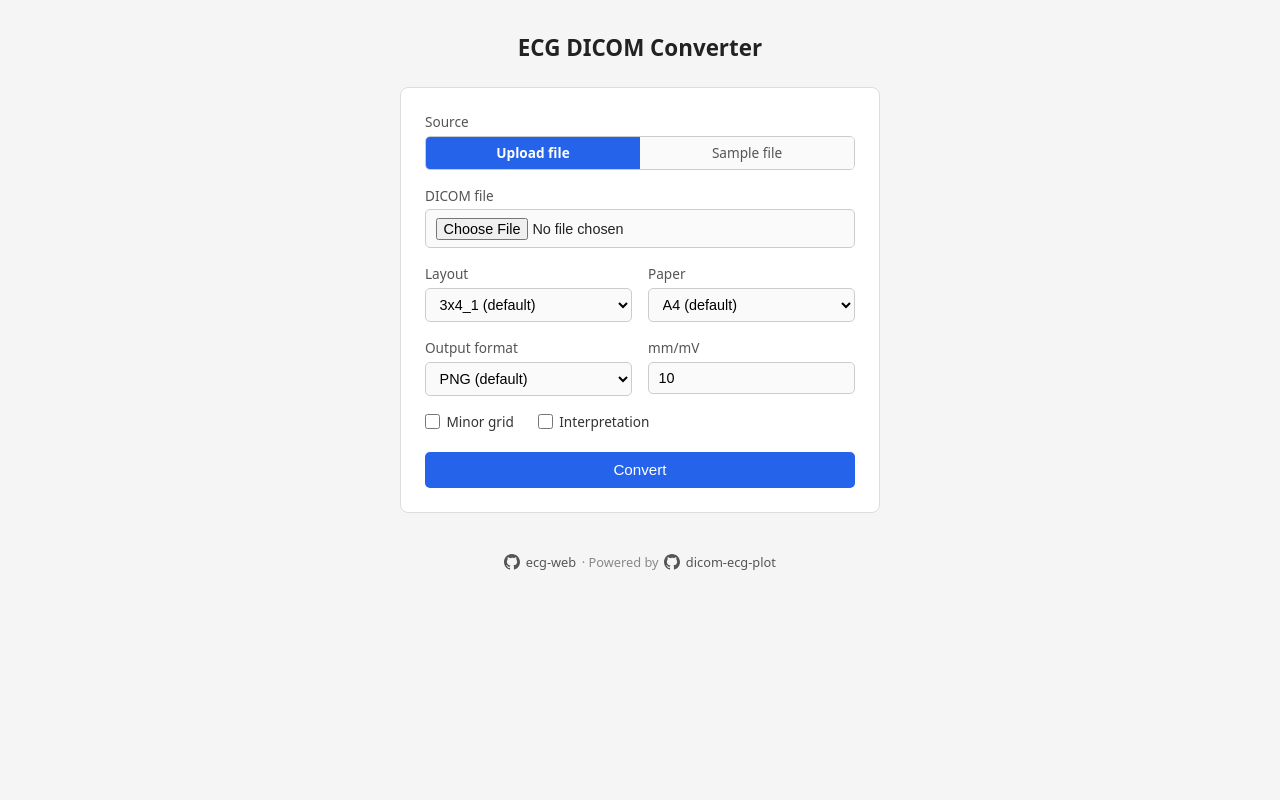
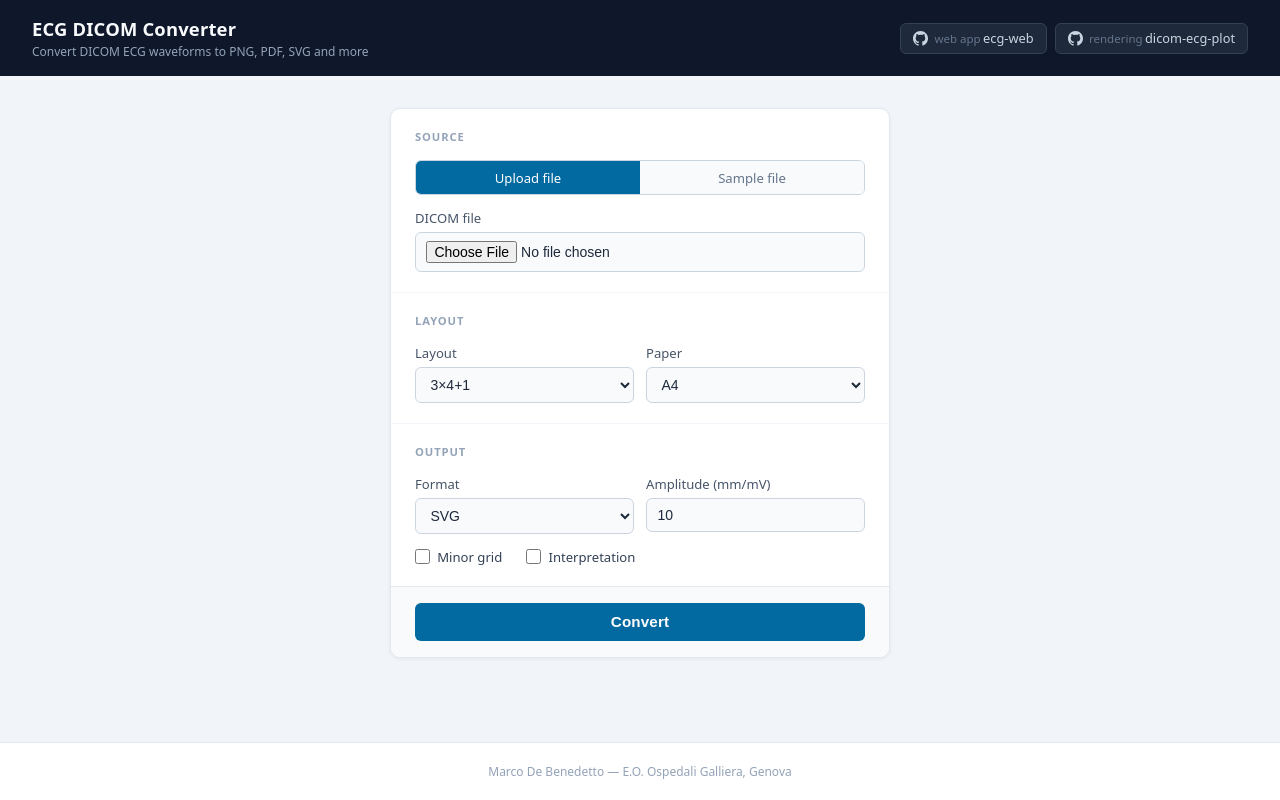
Before and after one commit to marcodebe/ecg-web, a plain HTML site: page app/static/index.html in a window 1280 px wide. Drawn offline with Linux system fonts and the light colour scheme; no server answers.

Commit message:
theme: set SVG as default format, clean up labels, validate file before submit
Co-Authored-By: Claude Sonnet 4.6 <noreply@anthropic.com>

```diff
--- a/app/static/index.html
+++ b/app/static/index.html
@@ -10,233 +10,304 @@
     *, *::before, *::after { box-sizing: border-box; margin: 0; padding: 0; }
 
     body {
-      font-family: system-ui, sans-serif;
-      background: #f5f5f5;
-      color: #222;
+      font-family: system-ui, -apple-system, sans-serif;
+      background: #f1f5f9;
+      color: #1e293b;
       min-height: 100vh;
+      display: flex;
+      flex-direction: column;
+    }
+
+    /* ── Header ─────────────────────────────────────────── */
+    header {
+      background: #0f172a;
+      color: #f8fafc;
+      padding: 1rem 2rem;
+      display: flex;
+      align-items: center;
+      justify-content: space-between;
+      gap: 1rem;
+      flex-wrap: wrap;
+    }
+
+    .header-title h1 {
+      font-size: 1.15rem;
+      font-weight: 600;
+      letter-spacing: 0.01em;
+    }
+
+    .header-title p {
+      font-size: 0.75rem;
+      color: #94a3b8;
+      margin-top: 0.15rem;
+    }
+
+    .gh-badges {
+      display: flex;
+      gap: 0.5rem;
+      flex-wrap: wrap;
+    }
+
+    .gh-badge {
+      display: inline-flex;
+      align-items: center;
+      gap: 0.4rem;
+      padding: 0.35rem 0.75rem;
+      border: 1px solid #334155;
+      border-radius: 6px;
+      font-size: 0.8rem;
+      font-weight: 500;
+      color: #cbd5e1;
+      text-decoration: none;
+      background: #1e293b;
+      transition: background 0.15s, border-color 0.15s, color 0.15s;
+      white-space: nowrap;
+    }
+
+    .gh-badge:hover {
+      background: #f8fafc;
+      border-color: #f8fafc;
+      color: #0f172a;
+    }
+
+    .gh-badge svg { flex-shrink: 0; }
+
+    .gh-badge .badge-label {
+      color: #64748b;
+      font-weight: 400;
+      font-size: 0.72rem;
+      margin-right: 0.15rem;
+    }
+
+    /* ── Main layout ─────────────────────────────────────── */
+    main {
+      flex: 1;
       display: flex;
       flex-direction: column;
       align-items: center;
       padding: 2rem 1rem;
+      gap: 1.5rem;
     }
 
-    h1 { font-size: 1.4rem; font-weight: 600; margin-bottom: 1.5rem; }
-
+    /* ── Form card ───────────────────────────────────────── */
     form {
       background: #fff;
-      border: 1px solid #ddd;
-      border-radius: 8px;
-      padding: 1.5rem;
+      border: 1px solid #e2e8f0;
+      border-radius: 10px;
+      box-shadow: 0 1px 4px rgba(0,0,0,.06);
+      padding: 0;
       width: 100%;
-      max-width: 480px;
+      max-width: 500px;
+      overflow: hidden;
+    }
+
+    .form-section {
+      padding: 1.25rem 1.5rem;
       display: flex;
       flex-direction: column;
-      gap: 1rem;
+      gap: 0.9rem;
     }
 
-    label { font-size: 0.85rem; font-weight: 500; color: #555; display: block; margin-bottom: 0.3rem; }
+    .form-section + .form-section {
+      border-top: 1px solid #f1f5f9;
+    }
+
+    .section-title {
+      font-size: 0.7rem;
+      font-weight: 600;
+      text-transform: uppercase;
+      letter-spacing: 0.08em;
+      color: #94a3b8;
+      margin-bottom: 0.1rem;
+    }
+
+    label {
+      font-size: 0.82rem;
+      font-weight: 500;
+      color: #475569;
+      display: block;
+      margin-bottom: 0.3rem;
+    }
 
     input[type="number"],
     input[type="file"],
     select {
       width: 100%;
-      padding: 0.45rem 0.6rem;
-      border: 1px solid #ccc;
-      border-radius: 5px;
-      font-size: 0.9rem;
-      background: #fafafa;
+      padding: 0.5rem 0.65rem;
+      border: 1px solid #cbd5e1;
+      border-radius: 6px;
+      font-size: 0.875rem;
+      background: #f8fafc;
+      color: #1e293b;
+      transition: border-color 0.15s, box-shadow 0.15s;
     }
 
-    .row { display: flex; gap: 1rem; }
-    .row > div { flex: 1; }
+    input[type="number"]:focus,
+    input[type="file"]:focus,
+    select:focus {
+      outline: none;
+      border-color: #0369a1;
+      box-shadow: 0 0 0 3px rgba(3,105,161,.12);
+      background: #fff;
+    }
 
-    .checks { display: flex; gap: 1.5rem; }
-    .checks label { display: flex; align-items: center; gap: 0.4rem; font-weight: 400; color: #333; cursor: pointer; }
-    .checks input[type="checkbox"] { width: 15px; height: 15px; cursor: pointer; }
+    .row { display: flex; gap: 0.75rem; }
+    .row > div { flex: 1; min-width: 0; }
 
     /* Source toggle */
     .source-tabs {
       display: flex;
-      border: 1px solid #ccc;
-      border-radius: 5px;
+      border: 1px solid #cbd5e1;
+      border-radius: 6px;
       overflow: hidden;
-      font-size: 0.85rem;
+      font-size: 0.82rem;
     }
+
+    .source-tabs input[type="radio"] { display: none; }
+
     .source-tabs label {
       flex: 1;
       text-align: center;
-      padding: 0.4rem;
+      padding: 0.45rem;
       cursor: pointer;
-      color: #555;
+      color: #64748b;
       margin: 0;
-      background: #fafafa;
+      background: #f8fafc;
+      transition: background 0.15s, color 0.15s;
+      font-weight: 500;
+    }
+
+    .source-tabs input[type="radio"]:checked + label {
+      background: #0369a1;
+      color: #fff;
+    }
+
+    /* Checkboxes */
+    .checks {
+      display: flex;
+      gap: 1.5rem;
+    }
+
+    .checks label {
+      display: flex;
+      align-items: center;
+      gap: 0.45rem;
+      font-weight: 400;
+      color: #334155;
+      cursor: pointer;
+      margin: 0;
+    }
+
+    .checks input[type="checkbox"] {
+      width: 15px;
+      height: 15px;
+      accent-color: #0369a1;
+      cursor: pointer;
+    }
+
+    /* Submit */
+    .form-footer {
+      padding: 1rem 1.5rem;
+      background: #f8fafc;
+      border-top: 1px solid #e2e8f0;
+    }
+
+    button[type="submit"] {
+      width: 100%;
+      padding: 0.65rem;
+      background: #0369a1;
+      color: #fff;
       border: none;
+      border-radius: 6px;
+      font-size: 0.95rem;
+      font-weight: 600;
+      cursor: pointer;
+      letter-spacing: 0.01em;
       transition: background 0.15s;
     }
-    .source-tabs input[type="radio"] { display: none; }
-    .source-tabs input[type="radio"]:checked + label {
-      background: #2563eb;
-      color: #fff;
-      font-weight: 600;
+
+    button[type="submit"]:hover:not(:disabled) { background: #0284c7; }
+    button[type="submit"]:disabled { background: #7dd3fc; cursor: default; }
+
+    /* ── Error ───────────────────────────────────────────── */
+    #error {
+      padding: 0.75rem 1rem;
+      background: #fef2f2;
+      border: 1px solid #fca5a5;
+      border-radius: 8px;
+      color: #b91c1c;
+      font-size: 0.875rem;
+      display: none;
+      width: 100%;
+      max-width: 500px;
     }
 
-    #sample-section select:disabled { color: #aaa; }
-
-    button[type="submit"] {
-      padding: 0.6rem;
-      background: #2563eb;
-      color: #fff;
-      border: none;
-      border-radius: 5px;
-      font-size: 0.95rem;
-      font-weight: 500;
-      cursor: pointer;
-    }
-    button[type="submit"]:disabled { background: #93c5fd; cursor: default; }
-    button[type="submit"]:hover:not(:disabled) { background: #1d4ed8; }
-
+    /* ── Result ──────────────────────────────────────────── */
     #result {
-      margin-top: 1.5rem;
       width: 100%;
       max-width: 960px;
       display: none;
+      background: #fff;
+      border: 1px solid #e2e8f0;
+      border-radius: 10px;
+      box-shadow: 0 1px 4px rgba(0,0,0,.06);
+      overflow: hidden;
     }
+
+    #result-toolbar {
+      display: flex;
+      align-items: center;
+      justify-content: space-between;
+      padding: 0.65rem 1rem;
+      background: #f8fafc;
+      border-bottom: 1px solid #e2e8f0;
+      font-size: 0.8rem;
+      color: #64748b;
+    }
+
+    #download-link {
+      display: inline-flex;
+      align-items: center;
+      gap: 0.3rem;
+      padding: 0.3rem 0.75rem;
+      background: #0369a1;
+      color: #fff;
+      border-radius: 5px;
+      text-decoration: none;
+      font-size: 0.8rem;
+      font-weight: 500;
+      transition: background 0.15s;
+    }
+
+    #download-link:hover { background: #0284c7; }
 
     #result img {
       width: 100%;
-      border: 1px solid #ddd;
-      border-radius: 6px;
+      display: block;
       background: #fff;
     }
 
-    #download-link {
-      display: inline-block;
-      margin-top: 0.5rem;
-      font-size: 0.85rem;
-      color: #2563eb;
-      text-decoration: none;
+    /* ── Footer ──────────────────────────────────────────── */
+    footer {
+      text-align: center;
+      padding: 1.25rem;
+      font-size: 0.75rem;
+      color: #94a3b8;
+      border-top: 1px solid #e2e8f0;
+      background: #fff;
     }
-    #download-link:hover { text-decoration: underline; }
-
-    #error {
-      margin-top: 1rem;
-      padding: 0.75rem 1rem;
-      background: #fef2f2;
-      border: 1px solid #fca5a5;
-      border-radius: 6px;
-      color: #b91c1c;
-      font-size: 0.875rem;
-      display: none;
-      max-width: 480px;
-      width: 100%;
-    }
-
-    footer {
-      margin-top: 2.5rem;
-      font-size: 0.8rem;
-      color: #888;
-      display: flex;
-      align-items: center;
-      gap: 0.35rem;
-    }
-
-    footer a {
-      display: inline-flex;
-      align-items: center;
-      gap: 0.35rem;
-      color: #555;
-      text-decoration: none;
-    }
-
-    footer a:hover { color: #111; }
-
-    footer svg { display: block; }
   </style>
 </head>
 <body>
 
+<header>
+  <div class="header-title">
     <h1>ECG DICOM Converter</h1>
-
-<form id="ecg-form">
-
-  <!-- Selezione sorgente -->
-  <div>
-    <label>Source</label>
-    <div class="source-tabs">
-      <input type="radio" name="source" id="src-upload" value="upload" checked>
-      <label for="src-upload">Upload file</label>
-      <input type="radio" name="source" id="src-sample" value="sample">
-      <label for="src-sample">Sample file</label>
+    <p>Convert DICOM ECG waveforms to PNG, PDF, SVG and more</p>
   </div>
-  </div>
-
-  <div id="upload-section">
-    <label for="file">DICOM file</label>
-    <input type="file" id="file" accept=".dcm">
-  </div>
-
-  <div id="sample-section" style="display:none">
-    <label for="sample">Sample file</label>
-    <select id="sample" disabled>
-      <option value="">Loading…</option>
-    </select>
-  </div>
-
-  <div class="row">
-    <div>
-      <label for="layout">Layout</label>
-      <select id="layout">
-        <option value="3x4_1">3x4_1 (default)</option>
-        <option value="3x4">3x4</option>
-        <option value="6x2">6x2</option>
-        <option value="12x1">12x1</option>
-      </select>
-    </div>
-    <div>
-      <label for="paper">Paper</label>
-      <select id="paper">
-        <option value="a4">A4 (default)</option>
-        <option value="letter">Letter</option>
-      </select>
-    </div>
-  </div>
-
-  <div class="row">
-    <div>
-      <label for="format">Output format</label>
-      <select id="format">
-        <option value="png">PNG (default)</option>
-        <option value="pdf">PDF</option>
-        <option value="svg">SVG</option>
-        <option value="tiff">TIFF</option>
-        <option value="jpg">JPEG</option>
-        <option value="eps">EPS</option>
-      </select>
-    </div>
-    <div>
-      <label for="mm-mv">mm/mV</label>
-      <input type="number" id="mm-mv" value="10" min="1" max="50" step="0.5">
-    </div>
-  </div>
-
-  <div class="checks">
-    <label><input type="checkbox" id="minor-grid"> Minor grid</label>
-    <label><input type="checkbox" id="interpretation"> Interpretation</label>
-  </div>
-
-  <button type="submit">Convert</button>
-</form>
-
-<div id="error"></div>
-
-<div id="result">
-  <img id="result-img" alt="ECG output" style="display:none">
-  <a id="download-link" download>Download</a>
-</div>
-
-<footer>
-  <a href="https://github.com/marcodebe/ecg-web" target="_blank" rel="noopener">
-    <svg xmlns="http://www.w3.org/2000/svg" width="16" height="16" viewBox="0 0 24 24" fill="currentColor" aria-hidden="true">
+  <div class="gh-badges">
+    <a class="gh-badge" href="https://github.com/marcodebe/ecg-web" target="_blank" rel="noopener">
+      <svg xmlns="http://www.w3.org/2000/svg" width="15" height="15" viewBox="0 0 24 24" fill="currentColor" aria-hidden="true">
         <path d="M12 0C5.37 0 0 5.37 0 12c0 5.3 3.438 9.8 8.205 11.385.6.113.82-.258.82-.577
                  0-.285-.01-1.04-.015-2.04-3.338.724-4.042-1.61-4.042-1.61-.546-1.385-1.335-1.755-1.335-1.755
                  -1.087-.744.084-.729.084-.729 1.205.084 1.838 1.236 1.838 1.236 1.07 1.835 2.809 1.305
@@ -248,11 +319,10 @@
                  0 1.606-.015 2.896-.015 3.286 0 .315.21.69.825.57C20.565 21.795 24 17.295 24 12
                  c0-6.63-5.37-12-12-12z"/>
       </svg>
-    ecg-web
+      <span><span class="badge-label">web app</span>ecg-web</span>
     </a>
-  · Powered by
-  <a href="https://github.com/marcodebe/dicom-ecg-plot" target="_blank" rel="noopener">
-    <svg xmlns="http://www.w3.org/2000/svg" width="16" height="16" viewBox="0 0 24 24" fill="currentColor" aria-hidden="true">
+    <a class="gh-badge" href="https://github.com/marcodebe/dicom-ecg-plot" target="_blank" rel="noopener">
+      <svg xmlns="http://www.w3.org/2000/svg" width="15" height="15" viewBox="0 0 24 24" fill="currentColor" aria-hidden="true">
         <path d="M12 0C5.37 0 0 5.37 0 12c0 5.3 3.438 9.8 8.205 11.385.6.113.82-.258.82-.577
                  0-.285-.01-1.04-.015-2.04-3.338.724-4.042-1.61-4.042-1.61-.546-1.385-1.335-1.755-1.335-1.755
                  -1.087-.744.084-.729.084-.729 1.205.084 1.838 1.236 1.838 1.236 1.07 1.835 2.809 1.305
@@ -264,14 +334,115 @@
                  0 1.606-.015 2.896-.015 3.286 0 .315.21.69.825.57C20.565 21.795 24 17.295 24 12
                  c0-6.63-5.37-12-12-12z"/>
       </svg>
-    dicom-ecg-plot
+      <span><span class="badge-label">rendering</span>dicom-ecg-plot</span>
     </a>
+  </div>
+</header>
+
+<main>
+
+  <form id="ecg-form">
+
+    <div class="form-section">
+      <div class="section-title">Source</div>
+      <div class="source-tabs">
+        <input type="radio" name="source" id="src-upload" value="upload" checked>
+        <label for="src-upload">Upload file</label>
+        <input type="radio" name="source" id="src-sample" value="sample">
+        <label for="src-sample">Sample file</label>
+      </div>
+      <div id="upload-section">
+        <label for="file">DICOM file</label>
+        <input type="file" id="file" accept=".dcm">
+      </div>
+      <div id="sample-section" style="display:none">
+        <label for="sample">Sample file</label>
+        <select id="sample" disabled>
+          <option value="">Loading…</option>
+        </select>
+      </div>
+    </div>
+
+    <div class="form-section">
+      <div class="section-title">Layout</div>
+      <div class="row">
+        <div>
+          <label for="layout">Layout</label>
+          <select id="layout">
+            <option value="3x4_1">3×4+1</option>
+            <option value="3x4">3×4</option>
+            <option value="6x2">6×2</option>
+            <option value="12x1">12×1</option>
+          </select>
+        </div>
+        <div>
+          <label for="paper">Paper</label>
+          <select id="paper">
+            <option value="a4">A4</option>
+            <option value="letter">Letter</option>
+          </select>
+        </div>
+      </div>
+    </div>
+
+    <div class="form-section">
+      <div class="section-title">Output</div>
+      <div class="row">
+        <div>
+          <label for="format">Format</label>
+          <select id="format">
+            <option value="png">PNG</option>
+            <option value="pdf">PDF</option>
+            <option value="svg" selected>SVG</option>
+            <option value="tiff">TIFF</option>
+            <option value="jpg">JPEG</option>
+            <option value="eps">EPS</option>
+          </select>
+        </div>
+        <div>
+          <label for="mm-mv">Amplitude (mm/mV)</label>
+          <input type="number" id="mm-mv" value="10" min="1" max="50" step="0.5">
+        </div>
+      </div>
+      <div class="checks">
+        <label><input type="checkbox" id="minor-grid"> Minor grid</label>
+        <label><input type="checkbox" id="interpretation"> Interpretation</label>
+      </div>
+    </div>
+
+    <div class="form-footer">
+      <button type="submit">Convert</button>
+    </div>
+
+  </form>
+
+  <div id="error"></div>
+
+  <div id="result">
+    <div id="result-toolbar">
+      <span>Result</span>
+      <a id="download-link" download>
+        <svg xmlns="http://www.w3.org/2000/svg" width="13" height="13" viewBox="0 0 24 24" fill="none"
+             stroke="currentColor" stroke-width="2.5" stroke-linecap="round" stroke-linejoin="round">
+          <path d="M21 15v4a2 2 0 0 1-2 2H5a2 2 0 0 1-2-2v-4"/>
+          <polyline points="7 10 12 15 17 10"/>
+          <line x1="12" y1="15" x2="12" y2="3"/>
+        </svg>
+        Download
+      </a>
+    </div>
+    <img id="result-img" alt="ECG output" style="display:none">
+  </div>
+
+</main>
+
+<footer>
+  Marco De Benedetto &mdash; E.O. Ospedali Galliera, Genova
 </footer>
 
 <script>
   const INLINE_FORMATS = new Set(['png', 'jpg', 'jpeg', 'svg']);
 
-  // Carica lista file campione all'avvio
   fetch('/ui/samples')
     .then(r => r.json())
     .then(samples => {
@@ -287,7 +458,6 @@
       document.getElementById('sample').innerHTML = '<option value="">Unavailable</option>';
     });
 
-  // Toggle upload / sample
   document.querySelectorAll('input[name="source"]').forEach(radio => {
     radio.addEventListener('change', () => {
       const isSample = radio.value === 'sample';
@@ -328,8 +498,16 @@
       endpoint = '/ui/convert-sample';
       body.append('filename', document.getElementById('sample').value);
     } else {
+      const fileInput = document.getElementById('file');
+      if (!fileInput.files.length) {
+        errorEl.textContent = 'Please select a DICOM file.';
+        errorEl.style.display = 'block';
+        btn.disabled = false;
+        btn.textContent = 'Convert';
+        return;
+      }
       endpoint = '/ui/convert';
-      body.append('file', document.getElementById('file').files[0]);
+      body.append('file', fileInput.files[0]);
     }
 
     try {
@@ -346,7 +524,9 @@
 
       linkEl.href = url;
       linkEl.download = filename;
-      linkEl.textContent = `Download ${filename}`;
+      linkEl.querySelector('svg').nextSibling
+        ? linkEl.lastChild.textContent = ` ${filename}`
+        : linkEl.append(` ${filename}`);
 
       if (INLINE_FORMATS.has(format)) {
         imgEl.src = url;
```
Lines whose indentation alone changed are shown as unchanged.
